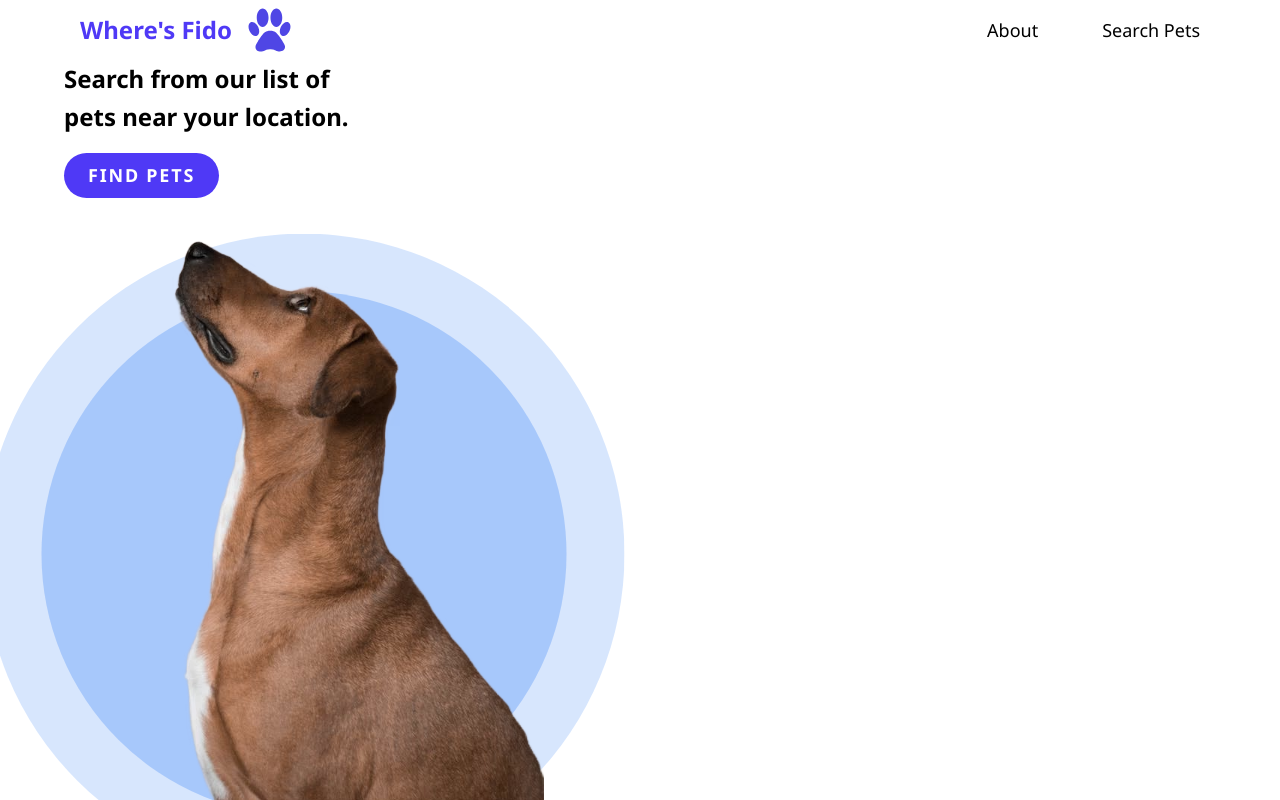
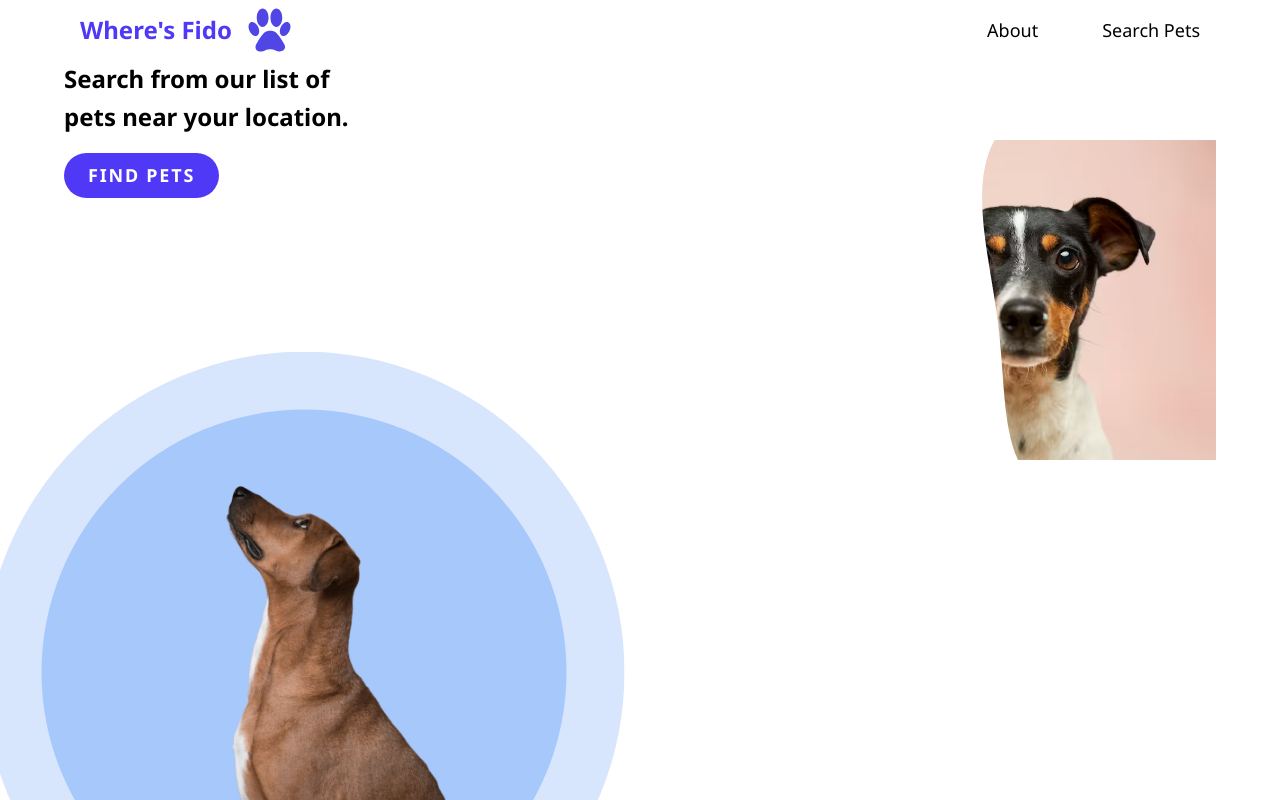
Before and after one commit to apcurran/wheres-fido-app, a React (Vite) app in the folder client/: page / in a window 1280 px wide. Shown: the top 800 px of the page. Built offline with nearby package versions, Linux system fonts and the light colour scheme; the HTML template or start-up script is replaced by a standard one.

Commit message:
Base layout for Home page

```diff
--- a/client/src/pages/home/Home.css
+++ b/client/src/pages/home/Home.css
@@ -1,5 +1,13 @@
 @scope (.home-page-grid) {
+    :scope {
+        display: grid;
+        grid-template-columns: repeat(12, 1fr);
+    }
+
     .callout {
+        grid-column: 1 / 5;
+        grid-row-start: 1;
+
         p {
             margin-block-end: 1rem;
 
@@ -11,8 +19,11 @@
     }
 
     .dog-looking-up-img-container {
+        grid-column: 2 / 5;
+        grid-row-start: 2;
+
         position: relative;
-        max-width: 30rem;
+        max-width: 25rem;
 
         ::before {
             position: absolute;
@@ -24,6 +35,12 @@
         }
     }
 
+    .dog-staring-ahead-picture {
+        margin-block-start: 5rem;
+        grid-column: 8 / -1;
+        grid-row-start: 1;
+    }
+
     .blob-dog-img {
         mask-image: url("./landing-blob-1.svg");
         mask-repeat: no-repeat;
--- a/client/src/pages/home/Home.jsx
+++ b/client/src/pages/home/Home.jsx
@@ -16,7 +16,7 @@ function HomePage() {
                     <img src={DogLookingUp} alt="Dog looking upwards" />
                 </picture>
             </div>
-            <picture>
+            <picture className="dog-staring-ahead-picture">
                 <img
                     src={DogStaringAhead}
                     alt="Dog staring ahead at viewport"
```
